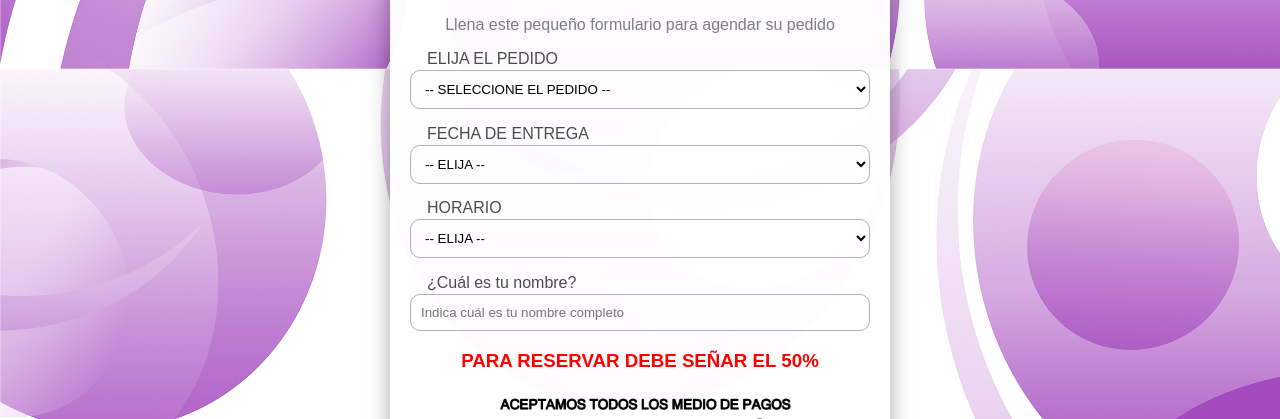
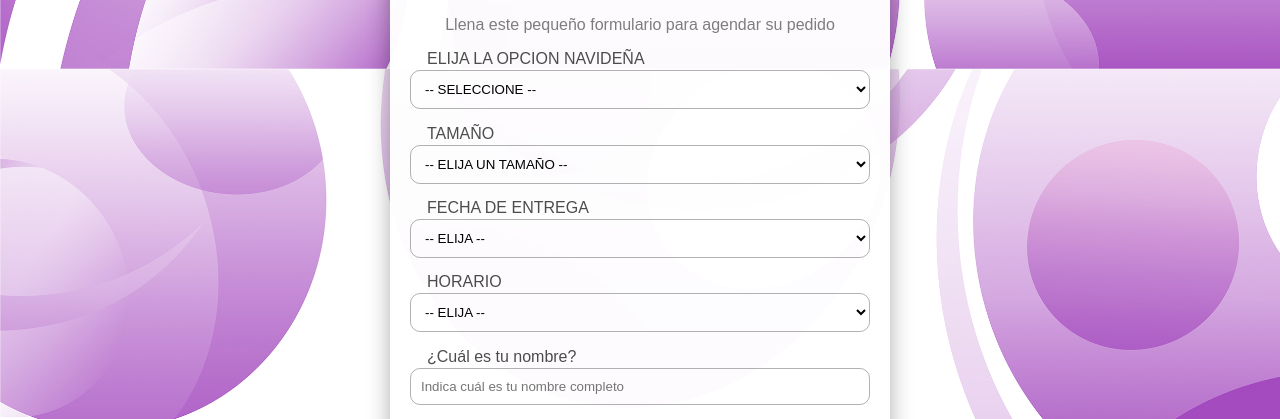
Before and after one commit to DulcesTentacionessintacc/Navidad, a plain HTML site: page index.html in a window 1280 px wide. Shown: the part 681-1100 px from the top of the page. Drawn offline with Linux system fonts and the light colour scheme.

Commit message:
Add files via upload

```diff
--- a/index.html
+++ b/index.html
@@ -22,35 +22,32 @@
       </p>
 
       <label for="relleno1" class="formulario__label"
-        >ELIJA EL PEDIDO</label
+        >ELIJA LA OPCION NAVIDEÑA</label
       >
       <select id="listacremas" name="listacremas" class="formulario__input2" required="" onchange="javascript: cambia_cremas(this.options[this.selectedIndex].value); precio()">
-        <option value="">-- SELECCIONE EL PEDIDO --</option>
-        <option value="PAN CHIPS - CHICO">PAN CHIPS - CHICO</option>
-        <option value="PAN CHIPS - GRANDE">PAN CHIPS - GRANDE</option>
-        <option value="PAN RELLENO - CHICO">PAN RELLENO - CHICO</option>
-        <option value="PAN RELLENO - GRANDE">PAN RELLENO - GRANDE</option>
-        <option value="PAN FIT - CHICO">PAN FIT - CHICO</option>
-        <option value="PAN FIT - GRANDE">PAN FIT - GRANDE</option>
-        <option value="PANETONNE - CHICO">PANETONNE - CHICO</option>
-        <option value="PANETONNE - GRANDE">PANETONNE - GRANDE</option>
+        <option value="">-- SELECCIONE --</option>
+        <option value="PAN CHIPS">PAN CHIPS</option>
+        <option value="PAN RELLENO">PAN RELLENO</option>
+        <option value="PAN FIT">PAN FIT</option>
+        <option value="PANETONNE">PANETONNE</option>
         <option value="BUDIN INGLES">BUDIN INGLES</option>
         <option value="BUDIN RELLENO">BUDIN RELLENO</option>
-        <option value="PACK N°1 - A">PACK N°1 - A</option>
-        <option value="PACK N°1 - B">PACK N°1 - B</option>
-        <option value="PACK N°2 - A">PACK N°2 - A</option>
-        <option value="PACK N°2 - B">PACK N°2 - B</option>
         <option value="TRONCO DE ARBOL">TRONCO DE ARBOL</option>
-        <option value="BOMBAS CREMAS X 12">BOMBAS CREMAS X 12</option>
-        <option value="BOMBAS MIXTAS X 12">BOMBAS MIXTAS X 12</option>
-        <option value="COMBO NAVIDAD DOLCE - N°1">COMBO NAVIDAD DOLCE - N°1</option>
-        <option value="COMBO NAVIDAD DOLCE - N°2">COMBO NAVIDAD DOLCE - N°2</option>
+        <option value="BOMBAS">BOMBAS</option>
+        <option value="COMBO NAVIDEÑO">COMBO NAVIDEÑO</option>
       </select>
       <p>
         <h4 id="des1" class="formulario__label2"></h4>
       </p>
       <div id="imagenTorta" class="formulario__imagen">
       </div>
+
+      <label for="relleno2" class="formulario__label"
+        >TAMAÑO</label>
+
+        <select id="cremas" name="cremas" class="formulario__input" onchange="precio()" >
+          <option value="">-- ELIJA UN TAMAÑO --</option>
+         </select>
 
       <label for="tamaño" class="formulario__label"
         >FECHA DE ENTREGA</label>
```
Lines whose indentation alone changed are shown as unchanged.
